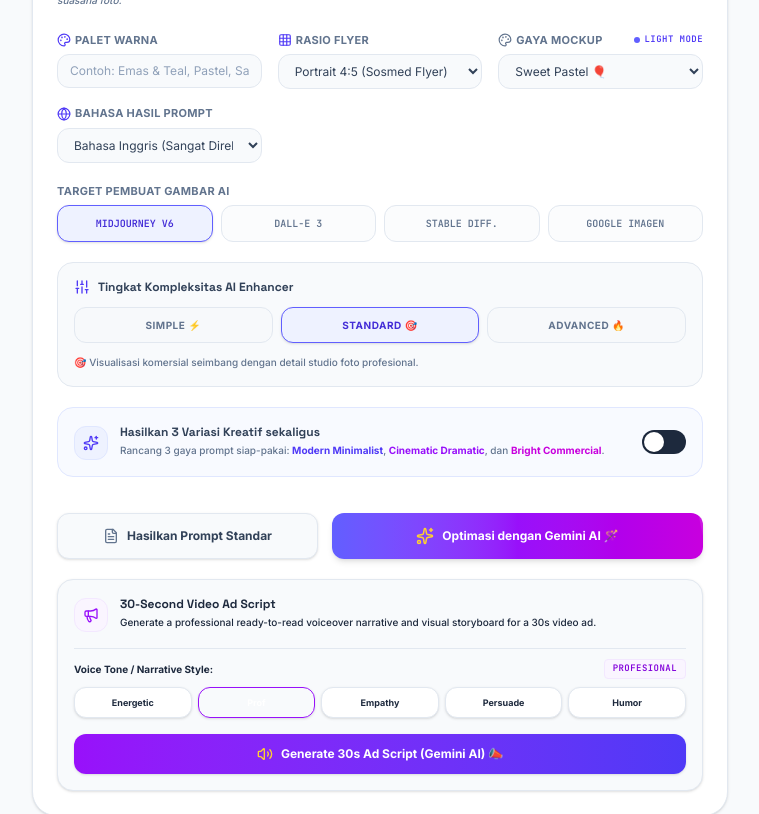
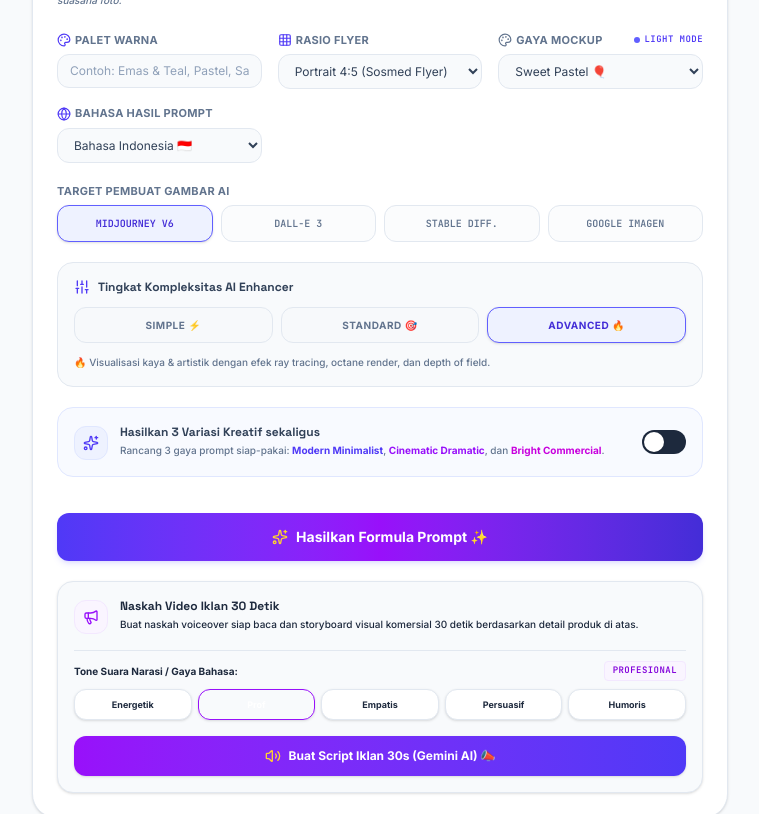
Before and after one commit to bercerita6654-ui/flyer-promo-gent, a React (Vite) app: page / in a window 1280 px wide. Shown: the part 1120-1934 px from the top of the page, without its empty margins (0-759 px from the left). Built offline with nearby package versions, Linux system fonts and the light colour scheme.

Commit message:
feat: make packaging information optional
Update validation and prompt generation to treat packaging information as optional. Default to advanced complexity and Indonesian language for a better out-of-the-box user experience.

```diff
--- a/src/App.tsx
+++ b/src/App.tsx
@@ -172,13 +172,13 @@
     lighting: 'softbox-studio',
     backgroundProps: '',
     previewTheme: 'minimal-slate',
-    complexityLevel: 'standard',
+    complexityLevel: 'advanced',
   });
 
   const [promptIndo, setPromptIndo] = useState<string>('');
   const [promptEng, setPromptEng] = useState<string>('');
   const [showResult, setShowResult] = useState<boolean>(false);
-  const [activeLang, setActiveLang] = useState<'indo' | 'eng'>('eng'); // English is best for image generators
+  const [activeLang, setActiveLang] = useState<'indo' | 'eng'>('indo'); // Default Bahasa Indonesia as requested
   const [showAdvanced, setShowAdvanced] = useState<boolean>(true); // Kept visible for rich options
   const [history, setHistory] = useState<SavedPrompt[]>([]);
   const [toast, setToast] = useState<{ message: string; type: 'success' | 'error' | 'info' } | null>(null);
@@ -250,7 +250,7 @@
 
   // 3. Real-time background prompt generation (offline mode)
   useEffect(() => {
-    if (input.productName && input.packagingInfo && !isAiEnhanced) {
+    if (input.productName && !isAiEnhanced) {
       const pIndo = generateIndoPrompt(input);
       const pEng = generateEngPrompt(input);
       setPromptIndo(pIndo);
@@ -295,16 +295,20 @@
   };
 
   const handleOfflineGenerate = () => {
-    if (!input.productName.trim() || !input.packagingInfo.trim()) {
-      showToastMsg('Mohon isi Nama Produk dan Detail Kemasan terlebih dahulu.', 'error');
+    if (!input.productName.trim()) {
+      showToastMsg('Mohon isi Nama / Jenis Produk terlebih dahulu.', 'error');
       return;
     }
 
-    const pIndo = generateIndoPrompt(input);
-    const pEng = generateEngPrompt(input);
-
-    setPromptIndo(pIndo);
-    setPromptEng(pEng);
+    const enhanced = enhancePromptClient(input, generateVariations);
+    setPromptIndo(enhanced.promptIndo);
+    setPromptEng(enhanced.promptEng);
+    if (enhanced.variations && enhanced.variations.length > 0) {
+      setVariations(enhanced.variations);
+      setSelectedVarIndex(0);
+    } else {
+      setVariations(null);
+    }
     setIsAiEnhanced(false);
     setShowResult(true);
 
@@ -313,8 +317,8 @@
       id: Date.now().toString(),
       timestamp: Date.now(),
       input: { ...input },
-      promptIndo: pIndo,
-      promptEng: pEng,
+      promptIndo: enhanced.promptIndo,
+      promptEng: enhanced.promptEng,
       isAiEnhanced: false
     };
 
@@ -322,20 +326,20 @@
     setHistory(updatedHistory);
     localStorage.setItem('flyer_prompt_history', JSON.stringify(updatedHistory));
 
-    showToastMsg('Prompt standar berhasil dibuat! ✨', 'success');
+    showToastMsg('Formula prompt berhasil dibuat! ✨', 'success');
   };
 
   // CLIENT SIDE EMULATORS TO REPLICATE GEMINI LOGIC ROBUSTLY AND PREVENT DEPLOYMENT/SYNC ERRORS
   const enhancePromptClient = (input: PromptInput, generateVariations: boolean) => {
     const cleanBrand = input.brandName ? input.brandName.trim() : "";
     const cleanProduct = input.productName.trim();
-    const cleanPkg = input.packagingInfo.trim();
+    const cleanPkg = input.packagingInfo ? input.packagingInfo.trim() : "";
     const cleanColor = input.colorTheme ? input.colorTheme.trim() : "harmonious and modern";
     const cleanProps = input.backgroundProps ? input.backgroundProps.trim() : "subtle matching elements";
 
     const ratioStr = input.aspectRatio || "1:1";
     const platform = input.aiPlatform || "midjourney";
-    const complexity = input.complexityLevel || "standard";
+    const complexity = input.complexityLevel || "advanced";
 
     // Camera Angle & Lighting Label Mapping for extra descriptive detail
     const cameraAngleText = input.cameraAngle || "professional eye-level studio photography";
@@ -390,9 +394,12 @@
       const brandIntroEng = cleanBrand ? `brand "${cleanBrand}"` : "premium brand";
       const brandIntroIndo = cleanBrand ? `merek "${cleanBrand}"` : "merek premium";
 
+      const pkgSnippetEng = cleanPkg ? `Product Packaging Design: ${cleanPkg}. ` : "";
+      const pkgSnippetIndo = cleanPkg ? `Desain Kemasan Produk: ${cleanPkg}. ` : "";
+
       // English Prompts
       let promptEng = `Commercial advertisement product flyer showcase of ${brandIntroEng}'s main product "${cleanProduct}". ` +
-        `Product Packaging Design: ${cleanPkg}. ` +
+        pkgSnippetEng +
         `Aesthetic Theme: ${activeStyleEng}. ` +
         `Color Theme: ${cleanColor}. ` +
         `Camera Perspective: ${cameraAngleText}. ` +
@@ -404,7 +411,7 @@
 
       // Indonesian Prompts
       let promptIndo = `Selebaran iklan komersial produk unggulan dari ${brandIntroIndo} yang menampilkan "${cleanProduct}". ` +
-        `Desain Kemasan Produk: ${cleanPkg}. ` +
+        pkgSnippetIndo +
         `Tema Estetika: ${activeStyleIndo}. ` +
         `Tema Warna: ${cleanColor}. ` +
         `Sudut Kamera: ${cameraAngleText}. ` +
@@ -416,8 +423,8 @@
 
       // Complexity Level modifications
       if (complexity === 'simple') {
-        promptEng = `Minimalist advertisement for ${brandIntroEng}'s "${cleanProduct}". Packaging: ${cleanPkg}. Setup: ${cameraAngleText}, ${lightingText} on ${cleanColor} background. High-quality product photo.`;
-        promptIndo = `Iklan minimalis untuk ${brandIntroIndo} "${cleanProduct}". Kemasan: ${cleanPkg}. Sudut: ${cameraAngleText}, ${lightingText} dengan latar warna ${cleanColor}. Foto produk berkualitas tinggi.`;
+        promptEng = `Minimalist advertisement for ${brandIntroEng}'s "${cleanProduct}". ${pkgSnippetEng}Setup: ${cameraAngleText}, ${lightingText} on ${cleanColor} background. High-quality product photo.`;
+        promptIndo = `Iklan minimalis untuk ${brandIntroIndo} "${cleanProduct}". ${pkgSnippetIndo}Sudut: ${cameraAngleText}, ${lightingText} dengan latar warna ${cleanColor}. Foto produk berkualitas tinggi.`;
       } else if (complexity === 'advanced') {
         promptEng += `, ray tracing, octane render, global illumination, incredibly sharp focus, 8k resolution, cinematic look, depth of field, masterpiece catalog representation`;
         promptIndo += `, ray tracing, octane render, pencahayaan global, fokus sangat tajam, resolusi 8k, tampilan sinematik, efek kedalaman ruang (depth of field), representasi katalog mahakarya`;
@@ -654,8 +661,8 @@
 
   // AI MAGIC ENHANCER (Express Server + Gemini integration)
   const handleAiEnhance = async () => {
-    if (!input.productName.trim() || !input.packagingInfo.trim()) {
-      showToastMsg('Mohon isi Nama Produk dan Detail Kemasan terlebih dahulu.', 'error');
+    if (!input.productName.trim()) {
+      showToastMsg('Mohon isi Nama / Jenis Produk terlebih dahulu.', 'error');
       return;
     }
 
@@ -864,9 +871,11 @@
       lighting: 'softbox-studio',
       backgroundProps: '',
       previewTheme: 'minimal-slate',
+      complexityLevel: 'advanced',
     });
     setPromptIndo('');
     setPromptEng('');
+    setActiveLang('indo');
     setIsAiEnhanced(false);
     setShowResult(false);
     showToastMsg('Formulir berhasil dibersihkan.', 'info');
@@ -1036,16 +1045,15 @@
               {/* PACKAGING DETAIL */}
               <div className="form-group" id="packaging-input-group">
                 <label htmlFor="packagingInfo" className="block text-xs font-bold text-slate-500 mb-2 tracking-wide uppercase">
-                  Deskripsi / Kemasan Produk <span className="text-rose-500 font-bold">*</span>
+                  Deskripsi / Kemasan Produk <span className="text-slate-400 font-normal lowercase tracking-normal">(opsional)</span>
                 </label>
                 <input
                   type="text"
                   id="packagingInfo"
                   value={input.packagingInfo}
                   onChange={(e) => handleInputChange('packagingInfo', e.target.value)}
-                  placeholder="Contoh: Botol PET 250ml dingin berkabut embun, Box kertas serat daur ulang..."
+                  placeholder="Contoh: Botol PET 250ml dingin berkabut embun, Box kertas serat daur ulang (opsional)..."
                   className="w-full px-4 py-3 bg-slate-50/55 border border-slate-200 hover:border-slate-300 focus:border-indigo-500 focus:ring-1 focus:ring-indigo-500 rounded-xl text-slate-800 placeholder-slate-450 text-sm transition-all outline-none"
-                  required
                 />
               </div>
 
@@ -1289,7 +1297,7 @@
                 </div>
                 <div className="grid grid-cols-3 gap-2">
                   {(['simple', 'standard', 'advanced'] as const).map((level) => {
-                    const isActive = (input.complexityLevel || 'standard') === level;
+                    const isActive = (input.complexityLevel || 'advanced') === level;
                     return (
                       <button
                         key={level}
@@ -1315,9 +1323,9 @@
                   })}
                 </div>
                 <p className="text-[10px] text-slate-500 leading-normal font-medium">
-                  {(input.complexityLevel || 'standard') === 'simple' && '⚡ Prompt minimalis, fokus pada kejelasan produk tanpa hiasan berlebih.'}
-                  {(input.complexityLevel || 'standard') === 'standard' && '🎯 Visualisasi komersial seimbang dengan detail studio foto profesional.'}
-                  {(input.complexityLevel || 'standard') === 'advanced' && '🔥 Visualisasi kaya & artistik dengan efek ray tracing, octane render, dan depth of field.'}
+                  {(input.complexityLevel || 'advanced') === 'simple' && '⚡ Prompt minimalis, fokus pada kejelasan produk tanpa hiasan berlebih.'}
+                  {(input.complexityLevel || 'advanced') === 'standard' && '🎯 Visualisasi komersial seimbang dengan detail studio foto profesional.'}
+                  {(input.complexityLevel || 'advanced') === 'advanced' && '🔥 Visualisasi kaya & artistik dengan efek ray tracing, octane render, dan depth of field.'}
                 </p>
               </div>
 
@@ -1359,44 +1367,17 @@
                 </button>
               </div>
 
-              {/* ACTION CALL ROW: Traditional Generation & Dual Gemini AI Magic Enhance */}
-              <div className="grid grid-cols-1 sm:grid-cols-12 gap-3.5 pt-4">
-
-                {/* Traditional Direct Generator Button */}
+              {/* ACTION CALL ROW: Primary Generator Button */}
+              <div className="pt-4">
                 <button
                   type="button"
                   onClick={handleOfflineGenerate}
-                  disabled={isEnhancing}
-                  className="sm:col-span-5 py-3.5 px-4 bg-slate-50 hover:bg-slate-100 border border-slate-200 hover:border-slate-300 text-slate-700 hover:text-slate-850 font-sans font-bold rounded-xl text-xs transition-all flex items-center justify-center gap-2 disabled:opacity-50 shadow-sm"
+                  className="w-full py-3.5 px-5 bg-gradient-to-r from-indigo-600 via-purple-600 to-indigo-700 hover:from-indigo-700 hover:via-purple-700 hover:to-indigo-800 text-white font-sans font-bold rounded-xl text-xs sm:text-sm transition-all flex items-center justify-center gap-2 shadow-md shadow-indigo-500/15 active:scale-[0.99]"
                   id="generate-standard-btn"
                 >
-                  <FileText className="w-4 h-4 text-slate-500" />
-                  Hasilkan Prompt Standar
+                  <Sparkles className="w-4 h-4 text-amber-300" />
+                  <span>Hasilkan Formula Prompt ✨</span>
                 </button>
-
-                {/* AI MAGIC GLOWING ENHANCER BUTTON */}
-                <button
-                  type="button"
-                  onClick={handleAiEnhance}
-                  disabled={isEnhancing}
-                  className="sm:col-span-7 py-3.5 px-4 bg-gradient-to-r from-indigo-500 via-purple-600 to-fuchsia-600 hover:from-indigo-600 hover:via-purple-700 hover:to-fuchsia-700 text-white font-sans font-bold rounded-xl text-xs transition-all relative overflow-hidden flex items-center justify-center gap-2 group shadow-md shadow-indigo-550/10 active:scale-[0.98] disabled:opacity-50"
-                  id="generate-ai-magic-btn"
-                >
-                  {isEnhancing ? (
-                    <div className="flex items-center gap-2">
-                      <div className="w-4 h-4 border-2 border-white/20 border-t-white rounded-full animate-spin" />
-                      <span>Gemini Memformulasikan...</span>
-                    </div>
-                  ) : (
-                    <>
-                      <Sparkles className="w-4.5 h-4.5 text-amber-300 animate-pulse group-hover:rotate-12 transition-transform" />
-                      <span>Optimasi dengan Gemini AI 🪄</span>
-                      {/* Glow effect on hover */}
-                      <span className="absolute right-0 top-0 bottom-0 w-12 bg-white/10 skew-x-12 translate-x-12 group-hover:-translate-x-96 transition-transform duration-1000 ease-out" />
-                    </>
-                  )}
-                </button>
-
               </div>
 
               {/* Loading progress detailed state */}
@@ -1532,8 +1513,23 @@
                     <div className="flex bg-slate-950 p-1 rounded-xl border border-slate-850 shadow-inner">
                       <button
                         onClick={() => {
+                          setActiveLang('indo');
+                          showToastMsg('Menampilkan Prompt Bahasa Indonesia.', 'info');
+                        }}
+                        className={`flex items-center gap-1.5 px-3 py-1.5 rounded-lg text-[10px] font-sans font-semibold transition-all ${
+                          activeLang === 'indo'
+                            ? 'bg-indigo-600 text-white shadow-md'
+                            : 'text-slate-400 hover:text-slate-200'
+                        }`}
+                        id="lang-indo-btn"
+                      >
+                        <FileText className="w-3.5 h-3.5 text-indigo-300" />
+                        Indonesia
+                      </button>
+                      <button
+                        onClick={() => {
                           setActiveLang('eng');
-                          showToastMsg('Menampilkan Prompt Bahasa Inggris (Sangat disarankan).', 'info');
+                          showToastMsg('Menampilkan Prompt Bahasa Inggris (Cocok untuk Midjourney/DALL-E).', 'info');
                         }}
                         className={`flex items-center gap-1.5 px-3 py-1.5 rounded-lg text-[10px] font-sans font-semibold transition-all ${
                           activeLang === 'eng'
@@ -1542,23 +1538,8 @@
                         }`}
                         id="lang-eng-btn"
                       >
-                        <Globe className="w-3.5 h-3.5 text-indigo-300" />
+                        <Globe className="w-3.5 h-3.5 text-fuchsia-300" />
                         English
-                      </button>
-                      <button
-                        onClick={() => {
-                          setActiveLang('indo');
-                          showToastMsg('Menampilkan Prompt Bahasa Indonesia.', 'info');
-                        }}
-                        className={`flex items-center gap-1.5 px-3 py-1.5 rounded-lg text-[10px] font-sans font-semibold transition-all ${
-                          activeLang === 'indo'
-                            ? 'bg-[#1b2130] text-slate-200 shadow-md'
-                            : 'text-slate-400 hover:text-slate-200'
-                        }`}
-                        id="lang-indo-btn"
-                      >
-                        <FileText className="w-3.5 h-3.5 text-fuchsia-400" />
-                        Indo
                       </button>
                     </div>
                   </div>
```
Also changed, not shown: server.ts (+11 -8 lines), src/utils.ts (+18 -4 lines).
